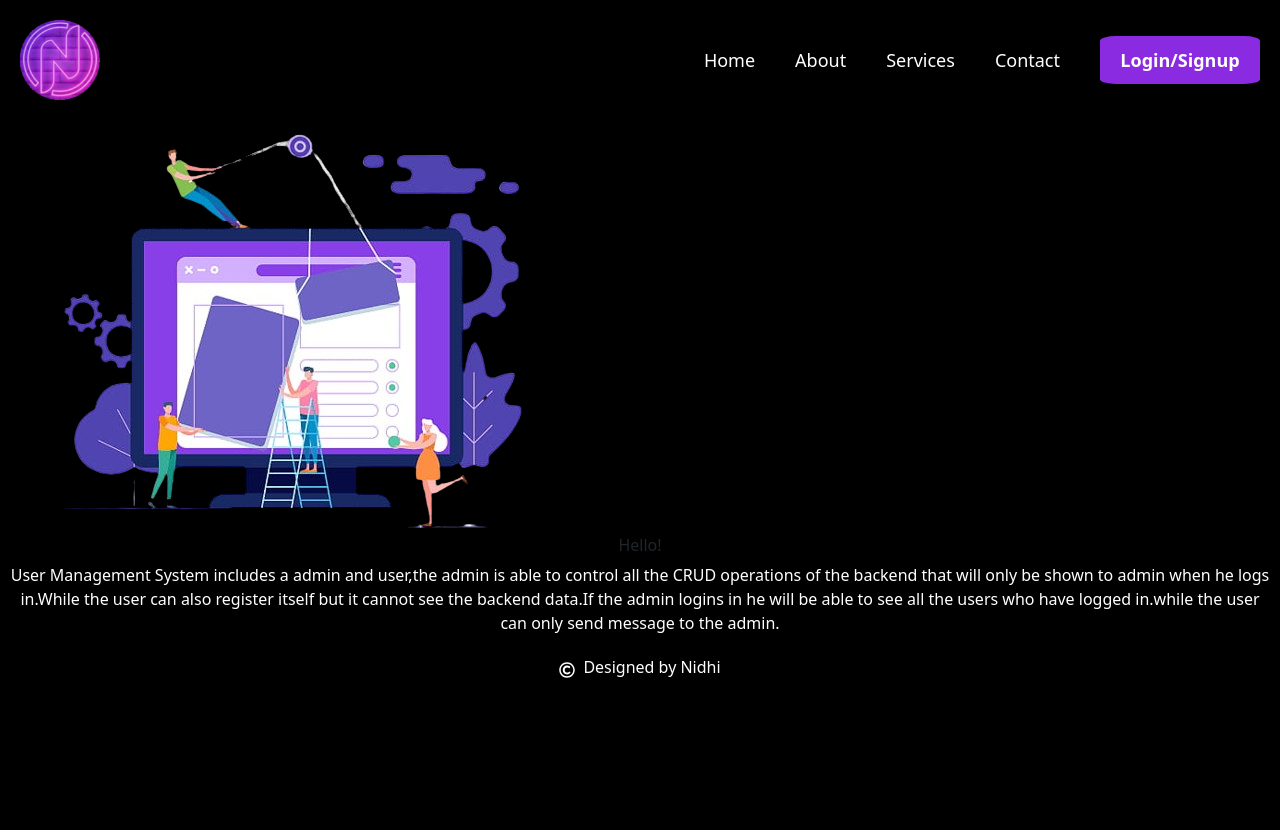
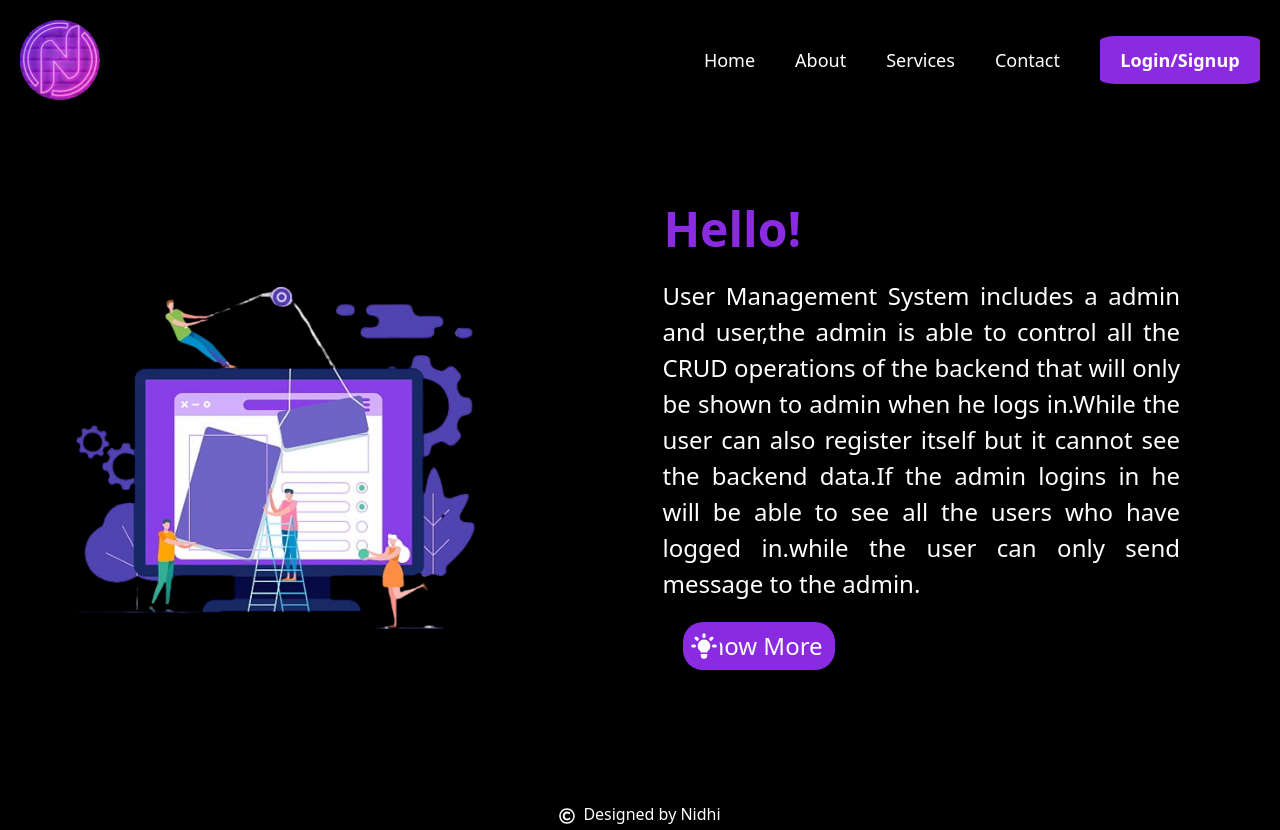
Before and after one commit to nidhi-mamman/UserAdminPanel, a React (Vite) app in the folder User/: page / in a window 1280 px wide. Before the commit the page ends 800 px from the top, so only its background shows below. Built offline with nearby package versions, Linux system fonts and the light colour scheme; no server answers.

Commit message:
minor commit

```diff
--- a/User/src/Components/Hero/Hero.css
+++ b/User/src/Components/Hero/Hero.css
@@ -1,4 +1,40 @@
-/* .hero-section {
+.hero-img {
+  display: flex;
+  justify-content: center;
+  align-items: center;
+  padding: 20px;
+}
+
+.know {
+  width: 13rem;
+  height: 3rem;
+  color: white !important;
+  border-radius: 20px;
+  margin: 20px 20px 20px 0px;
+  text-align: center;
+}
+
+.hero-content h1 {
+  font-size: 3rem;
+  font-weight: bold;
+  margin-bottom: 2.5rem;
+  color: blueviolet;
+}
+
+.hero-content p {
+  color: white;
+  font-size: 1.5rem;
+  text-align: justify;
+  padding: 20px;
+}
+
+.know-more .icon {
+  display: flex;
+  align-items: center;
+}
+
+@media screen and (min-width: 800px) {
+  .hero-section {
     display: flex;
     justify-content: space-between;
     align-items: center;
@@ -10,39 +46,36 @@
 
   .hero-content {
     width: 50%;
-  margin: 5rem!important;
+    margin: 5rem !important;
     text-align: justify !important;
   }
 
+  .hero-content h1 {
+    margin-bottom: 0rem;
+    margin-left: 1.3rem;
+  }
+
   .know {
-  width: 9.5rem;
+    width: 14rem;
     height: 3rem;
     color: white !important;
     border-radius: 20px;
     margin: 20px;
+    background: blueviolet;
     text-align: center;
   }
 
-@media screen and (max-width: 800px) {
-  .hero-section {
+  .know-more{
     display: flex;
-    flex-direction: column;
-    justify-content: space-between;
     align-items: center;
   }
-  .hero-img {
-    margin-top: 5rem!important;
+
+  .bulb{
+    background: blueviolet;
+    border-radius: 20px;
+    height: 2rem;
+    width:2rem;
+    left: 43rem;
+    position: absolute;
   }
-  .hero-content {
-    width: 100%;
-    font-size: 15px;
-    text-align: justify !important;
 }
-} */
-
-.hero-img{
-  display: flex;
-  justify-content: center;
-  align-items: center;
-  padding: 20px;
-}
--- a/User/src/Components/Hero/Hero.jsx
+++ b/User/src/Components/Hero/Hero.jsx
@@ -1,13 +1,13 @@
 /* eslint-disable react/no-unescaped-entities */
-// import "./Hero.css";
+import "./Hero.css";
 import hero from "../../assets/webdev.png";
-// import { Link } from "react-router-dom";
-// import { HiLightBulb } from "react-icons/hi";
+import { Link } from "react-router-dom";
+import { HiLightBulb } from "react-icons/hi";
 import { useAuth } from "../../Context/AuthContext";
 
 const Hero = () => {
 
-  const {user}=useAuth()
+  const { user } = useAuth()
 
   return (
     <>
@@ -15,46 +15,29 @@ const Hero = () => {
         <div className="hero-img ">
           <img src={hero} alt="" />
         </div>
-        <div className="hero-content ">
-          <h1 className="font-bold text-5xl mb-10 text-purple-700 ">
+        <div className="hero-content">
+          <h1>
             Hello! <span>{user.firstName}</span>
           </h1>
-          <p className="text-white  text-2xl p-2 text-justify">
+          <p >
             User Management System includes a admin and user,the admin is able
             to control all the CRUD operations of the backend that will only be
             shown to admin when he logs in.While the user can also register
             itself but it cannot see the backend data.If the admin logins in he
             will be able to see all the users who have logged in.while the user
             can only send message to the admin.
+            <div className="know-more">
+              <Link to="/about">
+                <div className="icon">
+                  <HiLightBulb color="white" size={25} className="bulb" />
+                  <button className="know">
+                    Know More
+                  </button>
+                </div>
+              </Link>
+            </div>
           </p>
         </div>
-        {/* <div className="hero-img">
-          <img src={hero} alt=""/>
-        </div>
-        <div className="hero-content">
-          <h1 className="font-bold text-4xl mb-10 text-purple-700">
-            Hi,<span className="text-4xl text-white">{user.firstName}</span> to User management System
-          </h1>
-          <p className="text-white">
-            User Management System includes a admin and user,the admin is able
-            to control all the CRUD operations of the backend that will only be
-            shown to admin when he logs in.While the user can also register
-            itself but it cannot see the backend data.If the admin logins in he
-            will be able to see all the users who have logged in.while the user
-            can only send message to the admin.
-          </p>
-          <div className="know-more relative">
-            <Link to="/about">
-              <div className="icon flex items-center">
-                <HiLightBulb color="white" size={25} className="bg-purple-700 absolute left-7"/>
-                <button className="text-white know bg-purple-700 text-center">
-                  Know More
-                </button>
-              </div>
-            </Link>
-          </div>
-        </div> */}
-
       </div>
     </>
   );
```
Lines whose indentation alone changed are shown as unchanged.
